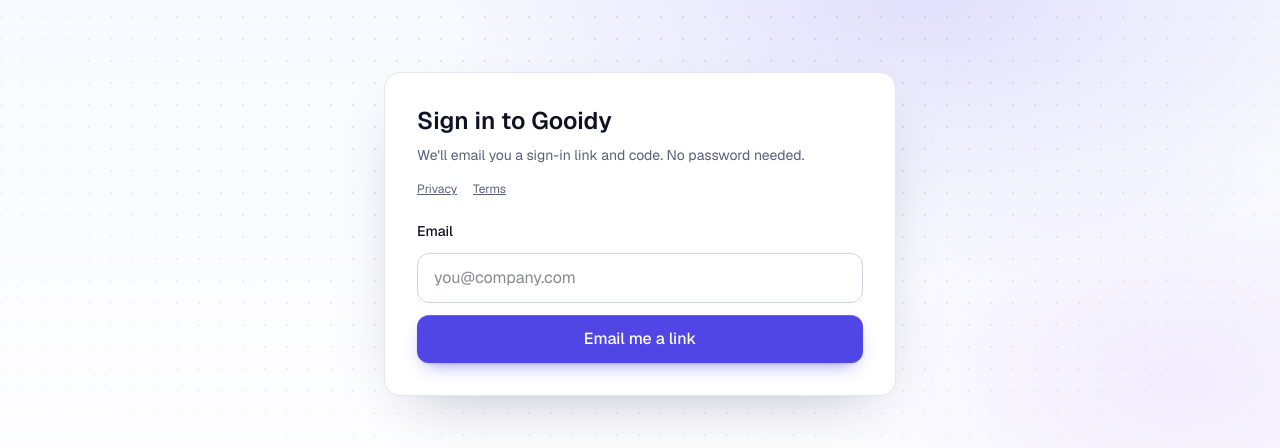
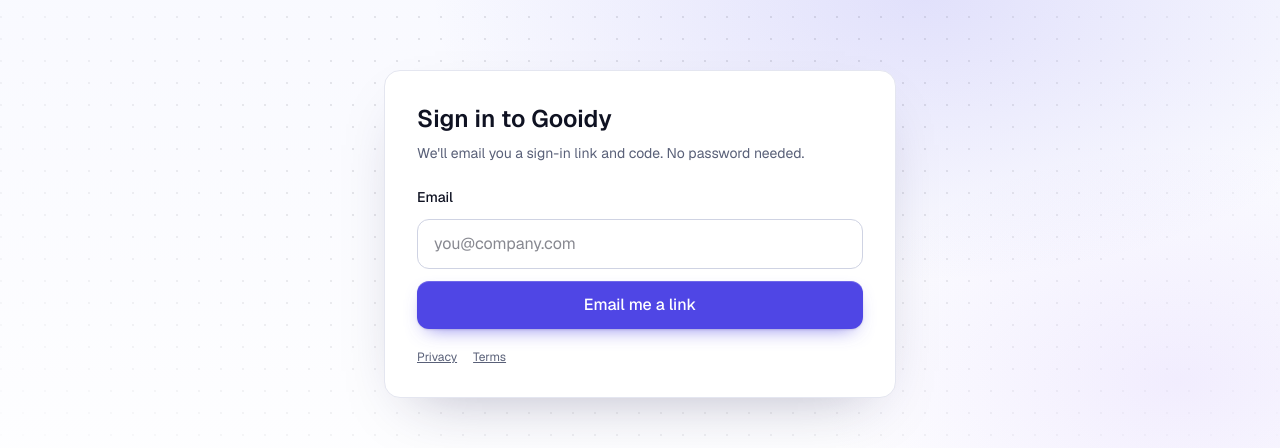
Before and after one commit to marcinszalausa/enabler, a Next.js app: page /en/login in a window 1280 px wide. Shown: the part 195-643 px from the top of the page. Built offline with nearby package versions, Linux system fonts and the light colour scheme; no server answers.

Commit message:
Render free-account context on the server before the sign-in form

```diff
--- a/src/app/[locale]/login/login-form.tsx
+++ b/src/app/[locale]/login/login-form.tsx
@@ -4,13 +4,7 @@
 import { useRouter, useSearchParams } from "next/navigation";
 import { createClient } from "@/lib/supabase/client";
 import { useI18n } from "@/i18n/client";
-import Link from "next/link";
-import { localePath } from "@/i18n/config";
-import { safeNextPath, setupContext } from "@/lib/onboarding";
-import { SetupSteps } from "@/app/_landing/setup-steps";
-import { fmt } from "@/i18n/format";
-import { GENERATION_COST } from "@/lib/image-pricing";
-import { DEFAULT_VIDEO_OPTIONS, VIDEOS_PER_GENERATION, videoRunCost } from "@/lib/video-options";
+import { safeNextPath } from "@/lib/onboarding";
 
 type Status = "idle" | "sending" | "sent" | "error";
 type CodeStatus = "idle" | "verifying" | "error";
@@ -18,7 +12,7 @@
 export function LoginForm() {
   const router = useRouter();
   const searchParams = useSearchParams();
-  const { t, locale } = useI18n();
+  const { t } = useI18n();
   const [email, setEmail] = useState("");
   const [status, setStatus] = useState<Status>("idle");
   const [message, setMessage] = useState("");
@@ -26,19 +20,6 @@
   const [codeStatus, setCodeStatus] = useState<CodeStatus>("idle");
 
   const next = safeNextPath(searchParams.get("next"));
-  const setup = setupContext(next);
-  const intro = <>
-    {setup && <SetupSteps t={t} current={3}/>}
-    <h1 className="text-2xl font-semibold">{setup?t.onboard.accountTitle:t.login.title}</h1>
-    <p className="mt-2 text-sm text-muted">{setup?t.home.finalSub:t.login.sub}</p>
-    {setup && <div className="mt-5 rounded-xl border border-line bg-surface p-4 text-sm">
-      <p className="break-all font-medium">{new URL(setup.url).hostname}</p>
-      <p className="mt-1 break-all text-xs text-muted">{setup.url}</p>
-      <p className="mt-3 font-medium">{fmt(setup.kind==="image"?t.app.imageAds:t.app.videoAds,{count:setup.kind==="image"?10:VIDEOS_PER_GENERATION})} · {fmt(t.app.credits,{count:setup.kind==="image"?GENERATION_COST:videoRunCost(DEFAULT_VIDEO_OPTIONS.length)})}</p>
-      <p className="mt-2 text-xs leading-relaxed text-muted">{t.onboard.prepareNote}</p>
-    </div>}
-    <div className="mt-4 flex gap-4 text-xs text-muted"><Link href={localePath(locale,"/privacy")} className="underline">{t.footer.privacy}</Link><Link href={localePath(locale,"/terms")} className="underline">{t.footer.terms}</Link></div>
-  </>;
 
   async function onSubmit(event: React.FormEvent<HTMLFormElement>) {
     event.preventDefault();
@@ -80,7 +61,7 @@
 
   if (status === "sent") {
     return (
-      <>{intro}<form onSubmit={onVerify} className="mt-6 flex flex-col gap-3">
+      <form onSubmit={onVerify} className="mt-6 flex flex-col gap-3">
         <p className="rounded-xl border border-line bg-surface p-4 text-sm">
           {t.login.sent.split("{email}")[0]}
           <strong>{email}</strong>
@@ -128,12 +109,12 @@
         >
           {t.login.otherEmail}
         </button>
-      </form></>
+      </form>
     );
   }
 
   return (
-    <>{intro}<form onSubmit={onSubmit} className="mt-6 flex flex-col gap-3">
+    <form onSubmit={onSubmit} className="mt-6 flex flex-col gap-3">
       <label htmlFor="email" className="text-sm font-medium">
         {t.login.email}
       </label>
@@ -164,6 +145,6 @@
           {message}
         </p>
       )}
-    </form></>
+    </form>
   );
 }
--- a/src/app/[locale]/login/page.tsx
+++ b/src/app/[locale]/login/page.tsx
@@ -1,10 +1,16 @@
 import { Suspense } from "react";
 import type { Metadata } from "next";
 import { notFound } from "next/navigation";
-import { isLocale } from "@/i18n/config";
+import { isLocale, localePath, type Locale } from "@/i18n/config";
 import { getMessages } from "@/i18n/messages";
 import { LoginForm } from "./login-form";
 import { AppBar } from "@/app/_landing/chrome";
+import Link from "next/link";
+import { SetupSteps } from "@/app/_landing/setup-steps";
+import { safeNextPath, setupContext } from "@/lib/onboarding";
+import { GENERATION_COST } from "@/lib/image-pricing";
+import { DEFAULT_VIDEO_OPTIONS, VIDEOS_PER_GENERATION, videoRunCost } from "@/lib/video-options";
+import { fmt } from "@/i18n/format";
 
 export async function generateMetadata({
   params,
@@ -20,19 +26,37 @@
 
 export default async function LoginPage({
   params,
+  searchParams,
 }: PageProps<"/[locale]/login">) {
   const { locale } = await params;
   if (!isLocale(locale)) notFound();
+  const t = await getMessages(locale);
   return (
     <div className="landing flex flex-1 flex-col bg-bg text-fg">
       <AppBar />
       <main className="hero-bg flex flex-1 items-center justify-center px-4 py-16">
-        <div data-account-form className="w-full max-w-lg rounded-2xl border border-line bg-raised p-8 shadow-[0_24px_60px_-30px_rgb(var(--t-shadow)/0.35)]">
-          <Suspense>
-            <LoginForm />
-          </Suspense>
-        </div>
+        <Suspense fallback={<p className="text-sm text-muted">{t.app.loading}</p>}>
+          <AccountCard locale={locale} searchParams={searchParams}/>
+        </Suspense>
       </main>
     </div>
   );
 }
+
+async function AccountCard({locale,searchParams}:{locale:Locale;searchParams:PageProps<"/[locale]/login">["searchParams"]}){
+  const query=await searchParams,t=await getMessages(locale);
+  const setup=setupContext(safeNextPath(typeof query.next==="string"?query.next:null));
+  return <div data-account-form className="w-full max-w-lg rounded-2xl border border-line bg-raised p-6 shadow-[0_24px_60px_-30px_rgb(var(--t-shadow)/0.35)] sm:p-8">
+    {setup&&<SetupSteps t={t} current={3}/>}
+    <h1 className="text-2xl font-semibold">{setup?t.onboard.accountTitle:t.login.title}</h1>
+    <p className="mt-2 text-sm text-muted">{setup?t.home.finalSub:t.login.sub}</p>
+    {setup&&<div className="mt-5 rounded-xl border border-line bg-surface p-4 text-sm">
+      <p className="break-all font-medium">{new URL(setup.url).hostname}</p>
+      <p className="mt-1 break-all text-xs text-muted">{setup.url}</p>
+      <p className="mt-3 font-medium">{fmt(setup.kind==="image"?t.app.imageAds:t.app.videoAds,{count:setup.kind==="image"?10:VIDEOS_PER_GENERATION})} · {fmt(t.app.credits,{count:setup.kind==="image"?GENERATION_COST:videoRunCost(DEFAULT_VIDEO_OPTIONS.length)})}</p>
+      <p className="mt-2 text-xs leading-relaxed text-muted">{t.onboard.prepareNote}</p>
+    </div>}
+    <LoginForm/>
+    <div className="mt-5 flex gap-4 text-xs text-muted"><Link href={localePath(locale,"/privacy")} className="underline">{t.footer.privacy}</Link><Link href={localePath(locale,"/terms")} className="underline">{t.footer.terms}</Link></div>
+  </div>;
+}
```
